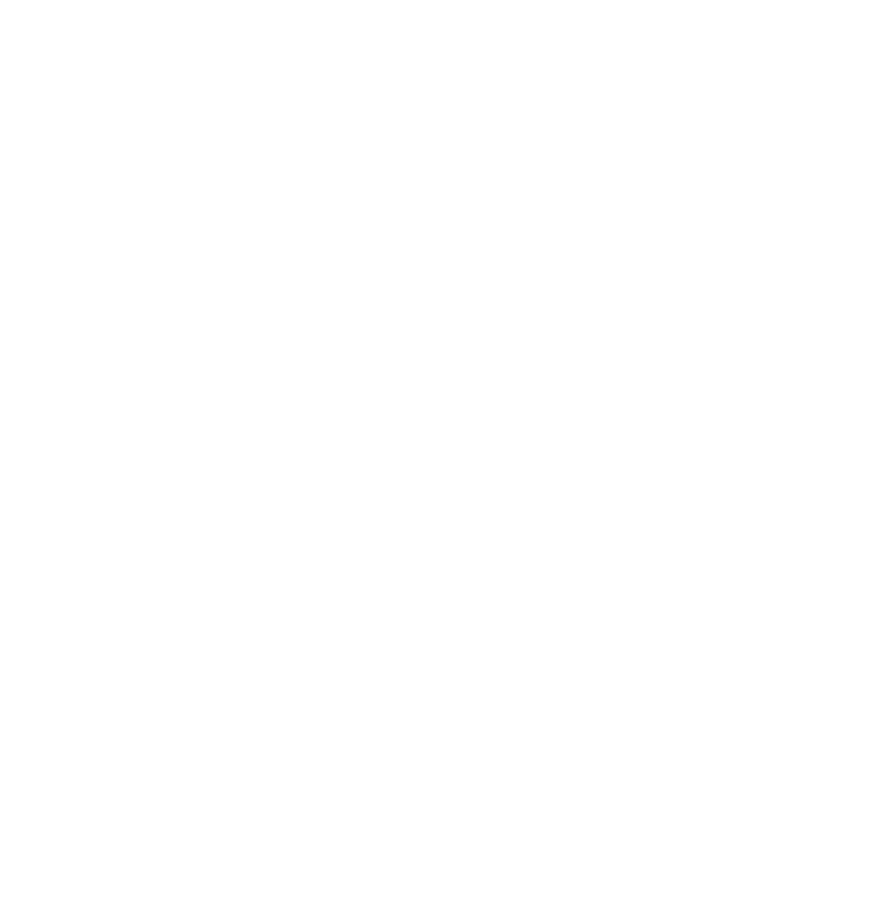
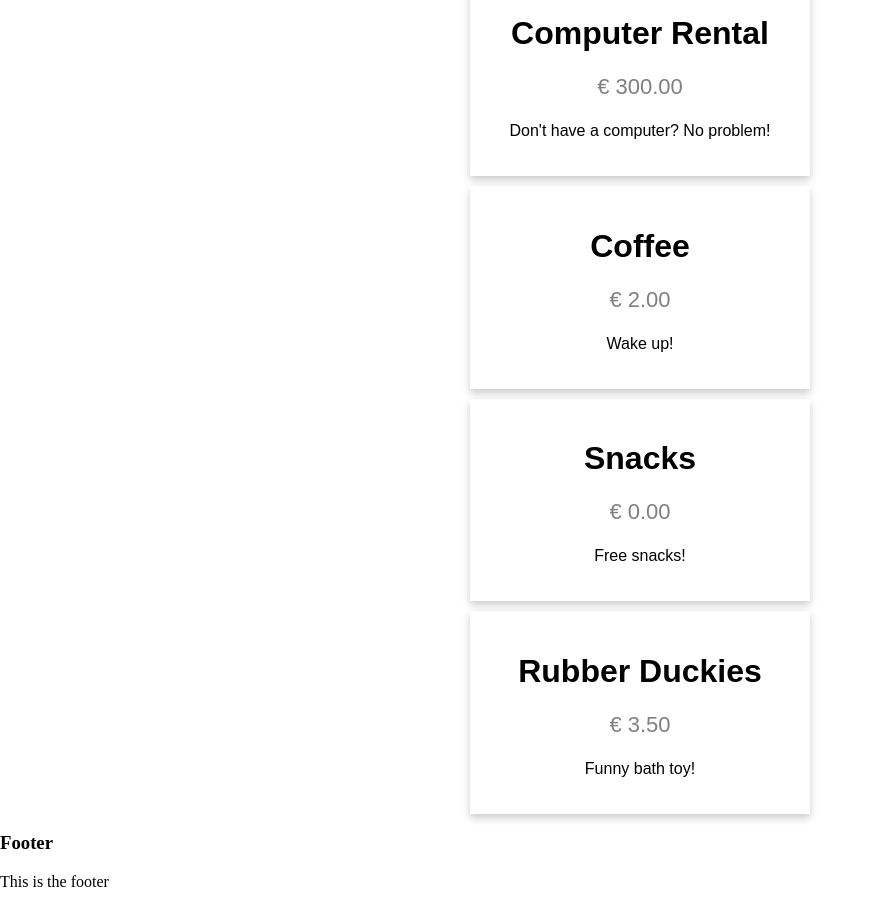
Before and after one commit to Va2/react-intro-course, a React (Create React App) app: page / in a window 1280 px wide. Shown: the part 3060-3967 px from the top of the page, without its empty margins (0-876 px from the left). Before the commit the page ends 2648 px from the top, so only its background shows below. Built offline with nearby package versions, Linux system fonts and the light colour scheme.

Commit message:
Mapping Components Practice - v1

```diff
--- a/src/components/MainContent.js
+++ b/src/components/MainContent.js
@@ -5,6 +5,8 @@
 import ContactCard from './ContactCard';
 import Joke from './Joke';
 import jokesData from '../jokesData';
+import SchoolProduct from './SchoolProduct';
+import schoolProductsData from '../schoolProductsData';
 
 function MainContent() {
     const jokeComponents = jokesData.map((joke) => {
@@ -13,6 +15,17 @@
                 key={joke.id}
                 question={joke.question}
                 punchline={joke.punchline}
+            />
+        )
+    })
+
+    const schoolProductComponent = schoolProductsData.map((product) => {
+        return (
+            <SchoolProduct
+                key={product.id}
+                name={product.name}
+                price={product.price}
+                description={product.description}
             />
         )
     })
@@ -60,6 +73,8 @@
             />
 
             {jokeComponents}
+
+            {schoolProductComponent}
         </main>
     )
 }
--- /dev/null
+++ b/src/components/SchoolProduct.js
@@ -0,0 +1,13 @@
+import React from 'react';
+
+function SchoolProduct(props) {
+    return (
+        <div className="card">
+            <h1>{props.name}</h1>
+            <p className="price">€ {props.price.toFixed(2)}</p>
+            <p>{props.description}</p>
+        </div>
+    )
+}
+
+export default SchoolProduct;
--- /dev/null
+++ b/src/schoolProductsData.js
@@ -0,0 +1,40 @@
+const productsData = [
+    {
+        id: 1,
+        name: "Pencil",
+        price: 1,
+        description: "Perfect for those who can't remember things! 5/5 Highly recommend."
+    },
+    {
+        id: 2,
+        name: "Housing",
+        price: 0,
+        description: "Housing provided for out-of-state or those who can't commute."
+    },
+    {
+        id: 3,
+        name: "Computer Rental",
+        price: 300,
+        description: "Don't have a computer? No problem!"
+    },
+    {
+        id: 4,
+        name: "Coffee",
+        price: 2,
+        description: "Wake up!"
+    },
+    {
+        id: 5,
+        name: "Snacks",
+        price: 0,
+        description: "Free snacks!"
+    },
+    {
+        id: 6,
+        name: "Rubber Duckies",
+        price: 3.50,
+        description: "Funny bath toy!",
+    }
+]
+
+export default productsData;
--- a/src/style.css
+++ b/src/style.css
@@ -22,3 +22,17 @@
 .contact-card p {
     text-align: center
 }
+
+.card {
+    box-shadow: 0 4px 8px 0 rgba(0, 0, 0, 0.2);
+    max-width: 300px;
+    margin: auto;
+    text-align: center;
+    font-family: arial;
+    padding: 20px;
+    margin-top: 10px;
+}
+.price {
+    color: grey;
+    font-size: 22px;
+}
```
